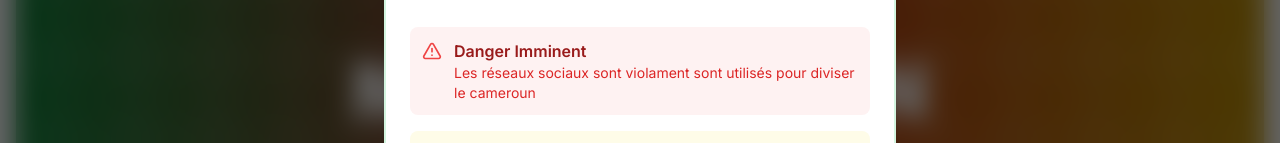
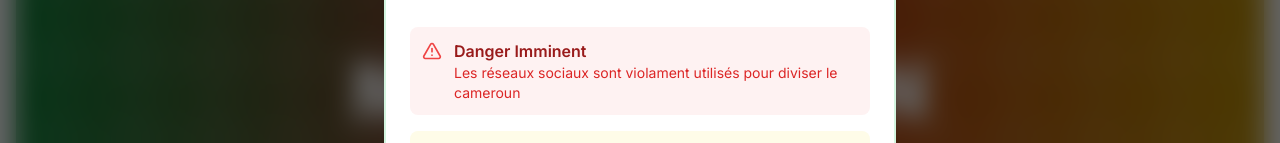
Before and after one commit to kevinkenfack/camalert, a Next.js app: page / in a window 1280 px wide. Shown: the part 269-412 px from the top of the page. Built offline with nearby package versions, Linux system fonts and the light colour scheme.

Commit message:
fix orthographe

```diff
--- a/src/components/WelcomePopup.tsx
+++ b/src/components/WelcomePopup.tsx
@@ -72,7 +72,7 @@ const WelcomePopup = ({ isOpen, onClose }: { isOpen: boolean; onClose: () => voi
                       <AlertTriangle className="w-4 h-4 sm:w-5 sm:h-5 text-red-500 flex-shrink-0 mt-0.5" />
                       <div>
                         <h3 className="font-semibold text-red-800 text-sm sm:text-base">Danger Imminent</h3>
-                        <p className="text-red-600 text-xs sm:text-sm">Les réseaux sociaux sont violament sont utilisés pour diviser le cameroun</p>
+                        <p className="text-red-600 text-xs sm:text-sm">Les réseaux sociaux sont violament utilisés pour diviser le cameroun</p>
                       </div>
                     </div>
 
```
